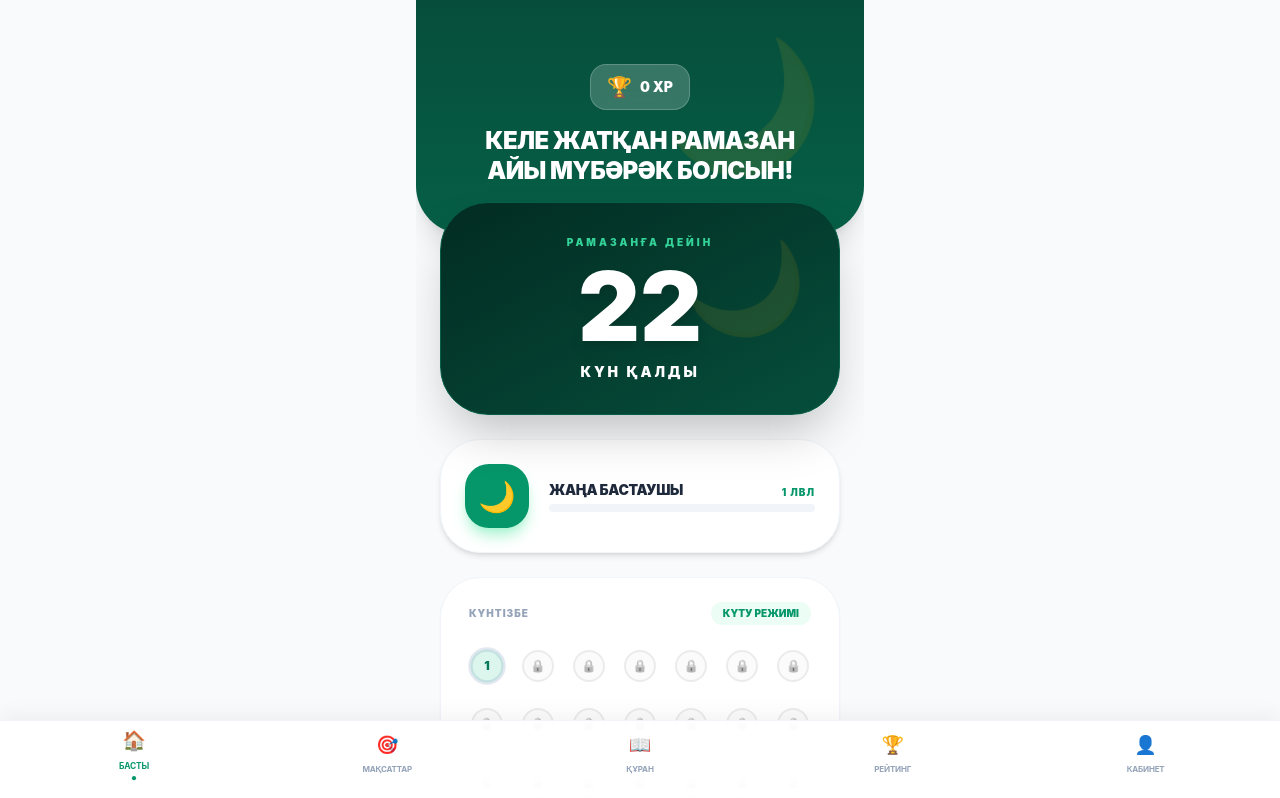
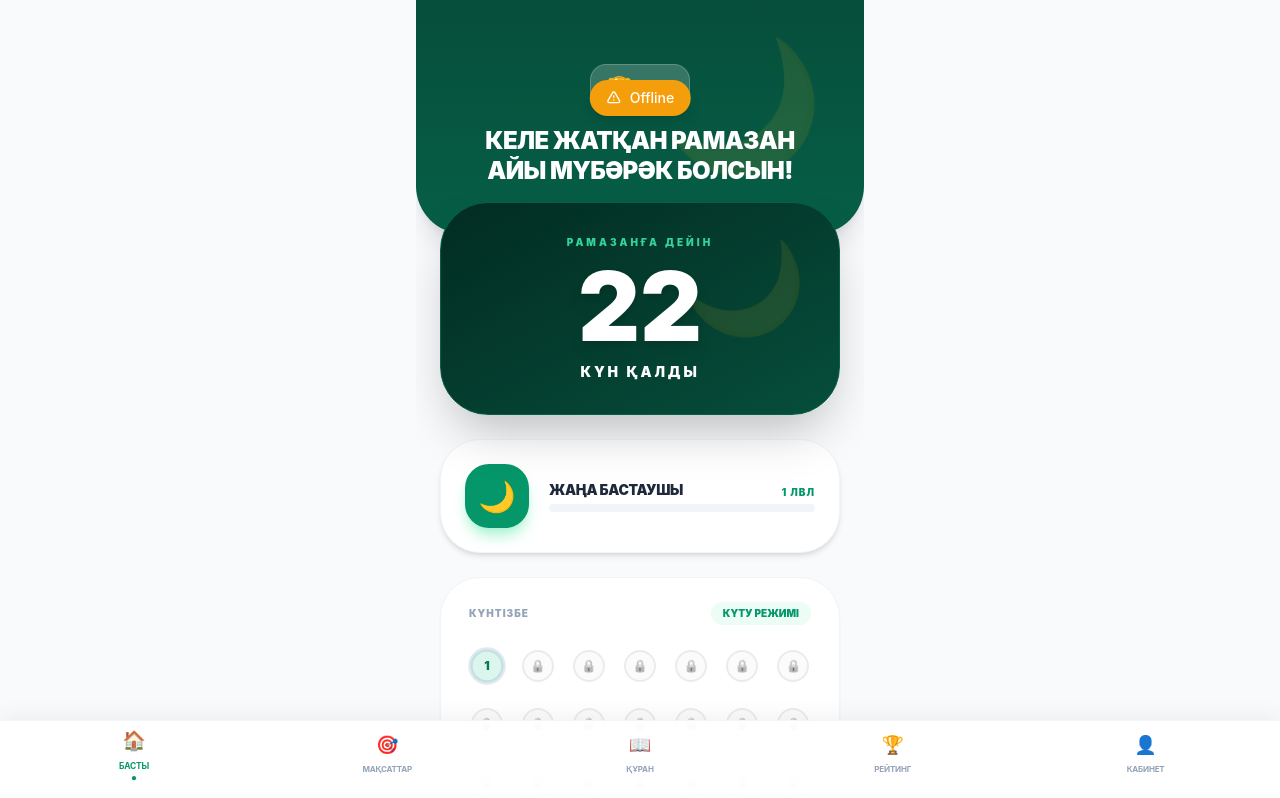
Before and after one commit to faramoldash/imantap, a React (Vite) app: page / in a window 1280 px wide. Shown: the top 798 px of the page. Built offline with nearby package versions, Linux system fonts and the light colour scheme.

Commit message:
fix: Add strict TypeScript type for syncStatus

```diff
--- a/App.tsx
+++ b/App.tsx
@@ -7,6 +7,7 @@ import Calendar from './components/Calendar';
 import QuranTracker from './components/QuranTracker';
 import Navigation from './components/Navigation';
 import NamesMemorizer from './components/NamesMemorizer';
+import SyncIndicator, { SyncStatus } from './components/SyncIndicator';
 import TasksList from './components/TasksList';
 import RewardsView from './components/RewardsView';
 import ProfileView from './components/ProfileView';
@@ -72,6 +73,7 @@ const App: React.FC<AppProps> = ({ telegramUser }) => {
 
   const [userData, setUserData] = useState<UserData>(getDefaultUserData());
   const [isLoading, setIsLoading] = useState(true);
+  const [syncStatus, setSyncStatus] = useState<SyncStatus>('idle');
   const [newBadge, setNewBadge] = useState<typeof BADGES[0] | null>(null);
 
   // --- Payment Verification Logic ---
@@ -243,10 +245,19 @@ const App: React.FC<AppProps> = ({ telegramUser }) => {
         const userId = tg?.initDataUnsafe?.user?.id;
 
         if (!userId) {
+          setSyncStatus('offline');
+          return;
+        }
+
+        // Проверяем онлайн статус
+        if (!navigator.onLine) {
+          setSyncStatus('offline');
           return;
         }
 
         try {
+          setSyncStatus('syncing');
+
           const response = await fetch(
             `https://imantap-bot-production.up.railway.app/api/user/${userId}/sync`,
             {
@@ -279,9 +290,14 @@ const App: React.FC<AppProps> = ({ telegramUser }) => {
 
           if (response.ok) {
             console.log('✅ Данные синхронизированы с сервером');
+            setSyncStatus('success');
+          } else {
+            console.error('❌ Ошибка синхронизации:', response.status);
+            setSyncStatus('error');
           }
         } catch (error) {
           console.error('❌ Ошибка синхронизации:', error);
+          setSyncStatus('error');
         }
       };
 
@@ -290,6 +306,13 @@ const App: React.FC<AppProps> = ({ telegramUser }) => {
       return () => clearTimeout(timeout);
     }
   }, [userData, isLoading]);
+
+  // Функция для повторной попытки синхронизации
+  const retrySync = useCallback(() => {
+    setSyncStatus('idle');
+    // Триггерим повторное сохранение через изменение userData
+    setUserData(prev => ({ ...prev }));
+  }, []);
 
   // --- GAMIFICATION LOGIC ---
   const checkBadges = (data: UserData) => {
@@ -410,7 +433,8 @@ const App: React.FC<AppProps> = ({ telegramUser }) => {
   // --- RENDER MAIN APP ---
   return (
     <div className="min-h-screen pb-32 max-w-md mx-auto relative overflow-x-hidden bg-slate-50">
-
+      {/* Индикатор синхронизации */}
+      <SyncIndicator status={syncStatus} onRetry={retrySync} />
       {telegramUser && (
         <div className="text-center text-sm text-slate-500 mt-4 space-y-1">
           <div>Ассаляму алейкум, {telegramUser.first_name}</div>
--- /dev/null
+++ b/components/SyncIndicator.tsx
@@ -0,0 +1,89 @@
+// components/SyncIndicator.tsx
+import React, { useEffect, useState } from 'react';
+
+export type SyncStatus = 'idle' | 'syncing' | 'success' | 'error' | 'offline';
+
+interface SyncIndicatorProps {
+  status: SyncStatus;
+  onRetry?: () => void;
+}
+
+const SyncIndicator: React.FC<SyncIndicatorProps> = ({ status, onRetry }) => {
+  const [visible, setVisible] = useState(false);
+
+  useEffect(() => {
+    if (status === 'syncing' || status === 'error' || status === 'offline') {
+      setVisible(true);
+    } else if (status === 'success') {
+      setVisible(true);
+      // Скрываем через 2 секунды после успешной синхронизации
+      const timeout = setTimeout(() => setVisible(false), 2000);
+      return () => clearTimeout(timeout);
+    } else {
+      setVisible(false);
+    }
+  }, [status]);
+
+  if (!visible) return null;
+
+  const getContent = () => {
+    switch (status) {
+      case 'syncing':
+        return (
+          <div className="flex items-center space-x-2 bg-blue-500 text-white px-4 py-2 rounded-full shadow-lg">
+            <div className="w-4 h-4 border-2 border-white border-t-transparent rounded-full animate-spin"></div>
+            <span className="text-sm font-medium">Синхронизация...</span>
+          </div>
+        );
+
+      case 'success':
+        return (
+          <div className="flex items-center space-x-2 bg-emerald-500 text-white px-4 py-2 rounded-full shadow-lg animate-in fade-in slide-in-from-bottom-2 duration-300">
+            <svg className="w-4 h-4" fill="none" stroke="currentColor" viewBox="0 0 24 24">
+              <path strokeLinecap="round" strokeLinejoin="round" strokeWidth={2} d="M5 13l4 4L19 7" />
+            </svg>
+            <span className="text-sm font-medium">Сақталды</span>
+          </div>
+        );
+
+      case 'error':
+        return (
+          <div className="flex items-center space-x-2 bg-red-500 text-white px-4 py-2 rounded-full shadow-lg">
+            <svg className="w-4 h-4" fill="none" stroke="currentColor" viewBox="0 0 24 24">
+              <path strokeLinecap="round" strokeLinejoin="round" strokeWidth={2} d="M6 18L18 6M6 6l12 12" />
+            </svg>
+            <span className="text-sm font-medium">Қате</span>
+            {onRetry && (
+              <button
+                onClick={onRetry}
+                className="ml-2 bg-white text-red-500 px-2 py-1 rounded text-xs font-bold active:scale-95 transition-transform"
+              >
+                Қайталау
+              </button>
+            )}
+          </div>
+        );
+
+      case 'offline':
+        return (
+          <div className="flex items-center space-x-2 bg-amber-500 text-white px-4 py-2 rounded-full shadow-lg">
+            <svg className="w-4 h-4" fill="none" stroke="currentColor" viewBox="0 0 24 24">
+              <path strokeLinecap="round" strokeLinejoin="round" strokeWidth={2} d="M12 9v2m0 4h.01m-6.938 4h13.856c1.54 0 2.502-1.667 1.732-3L13.732 4c-.77-1.333-2.694-1.333-3.464 0L3.34 16c-.77 1.333.192 3 1.732 3z" />
+            </svg>
+            <span className="text-sm font-medium">Offline</span>
+          </div>
+        );
+
+      default:
+        return null;
+    }
+  };
+
+  return (
+    <div className="fixed top-20 left-1/2 transform -translate-x-1/2 z-50 transition-all duration-300">
+      {getContent()}
+    </div>
+  );
+};
+
+export default SyncIndicator;
```
